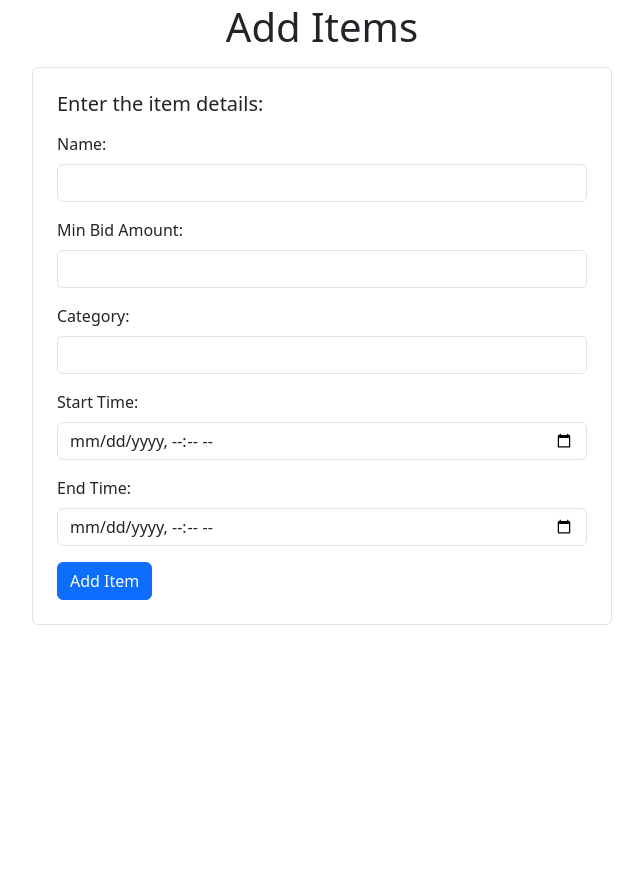
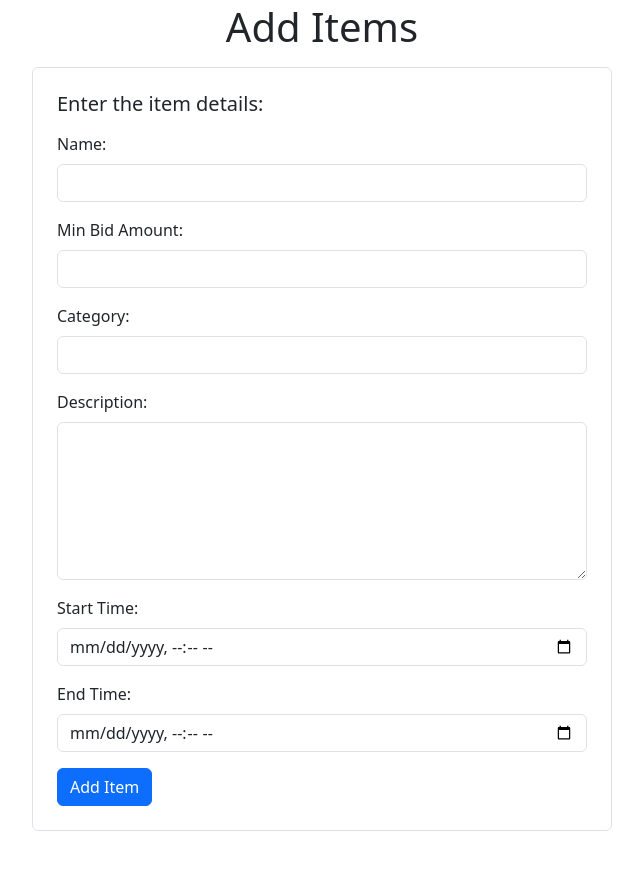
Before and after one commit to pankajmehta07/NeelamPal-An-Online-Auction-Portal, a Django app: template Auction/templates/Auction/add_item.html in a window 1280 px wide. Shown: the part 97-976 px from the top of the page, without its empty margins (318-961 px from the left). Before the commit the page ends 722 px from the top, so only its background shows below. Run offline with Django 5.2, Linux system fonts and the light colour scheme; the template is opened without the code that fills it, so the values that code supplies are empty.

Commit message:
Added description input

```diff
--- a/Auction/templates/Auction/add_item.html
+++ b/Auction/templates/Auction/add_item.html
@@ -8,10 +8,10 @@
         <div class="container-fluid">
               <div class="row mb-5">
     <div class="col">
-      <div class="bg mt-4" style="height: 580px">
-        <div class="d-flex flex-column align-items-center bg-white" style="height:500px;">
+      <div class="bg mt-4">
+        <div class="d-flex flex-column align-items-center bg-white">
             <h1 class="mb-3">Add Items</h1>
-            <div class="border p-4 rounded" style="width: 580px; height:600px">
+            <div class="border p-4 rounded" style="width: 580px">
                  <h5>Enter the item details:</h5>
                 <form method="post" action ="/saveItem">
                     {% csrf_token %}
@@ -26,6 +26,10 @@
                     <div class="mb-3">
                         <label for="category" class="form-label">Category:</label>
                         <input type="text" class="form-control" id="category" name="category" required>
+                    </div>
+                    <div class="mb-3">
+                        <label for="description" class="form-label">Description:</label>
+                        <textarea class="form-control" id="description" name="description" rows="6" cols="50" required style="max-height: 200px;"></textarea>
                     </div>
                     <div class="mb-3">
                         <label for="startTime" class="form-label">Start Time:</label>
```
